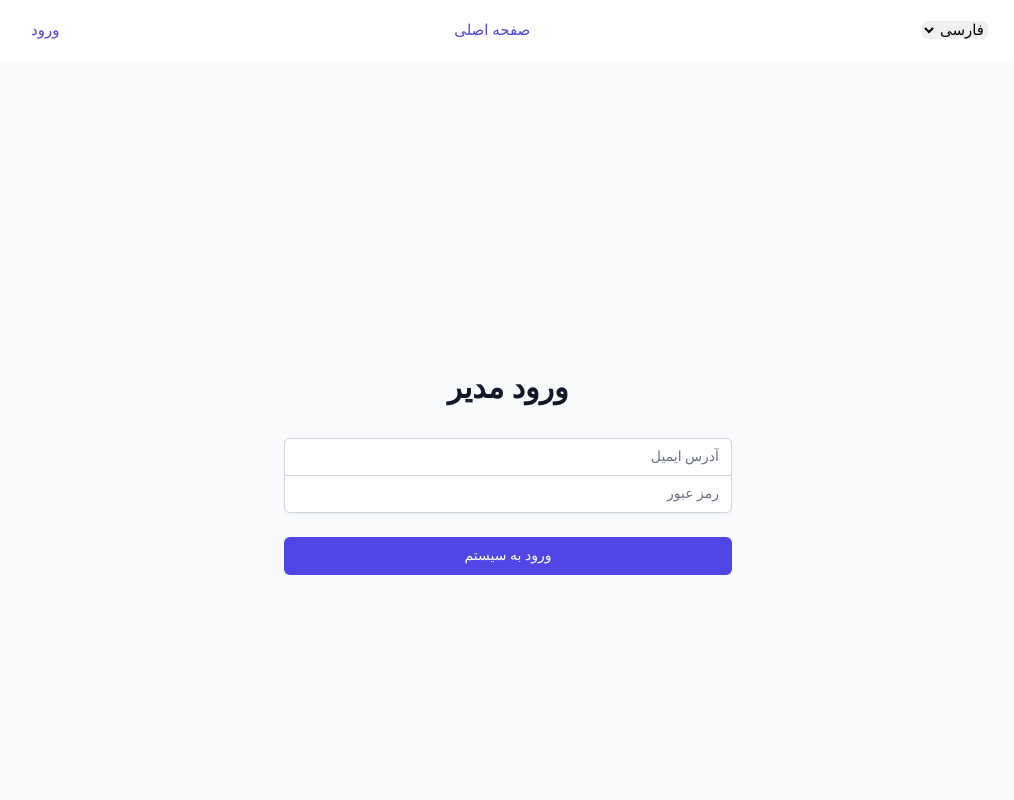
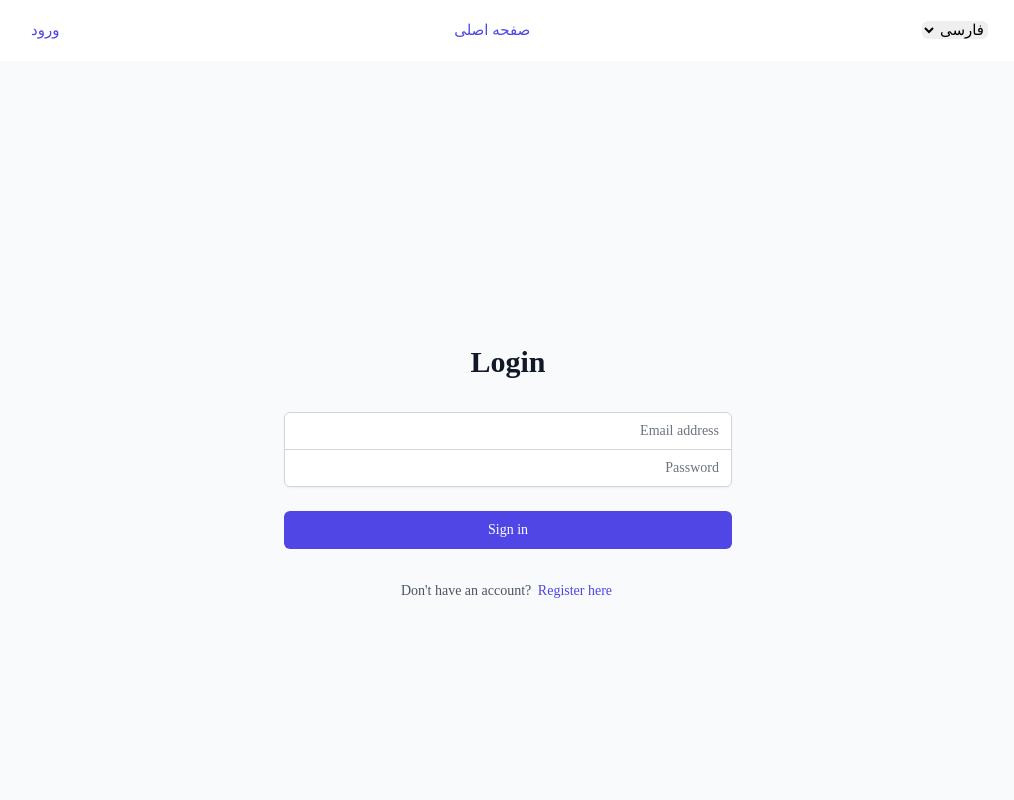
Before and after one commit to md-weber/persian-library, a Vue app: page /login in a window 1280 px wide. Shown: the top 800 px of the page, without its empty margins (132-1146 px from the left). Built offline with nearby package versions, Linux system fonts and the light colour scheme; no server answers.

Commit message:
Added a register page to the view

```diff
--- a/src/App.vue
+++ b/src/App.vue
@@ -49,15 +49,34 @@
 </template>
 
 <script setup>
+import { onMounted, ref } from "vue";
+import { useRouter } from "vue-router";
+import { useI18n } from "vue-i18n";
 import { useAuthStore } from "@/stores/authStore";
-import { useRouter } from "vue-router";
-import { ref } from "vue";
-import { useI18n } from "vue-i18n";
+import { auth } from "@/repositories/firebase";
+import { onAuthStateChanged } from "firebase/auth";
+import { doc, getDoc } from "firebase/firestore";
+import { db } from "@/repositories/firebase";
 
 const { locale } = useI18n();
 const currentLocale = ref(locale.value);
 const authStore = useAuthStore();
 const router = useRouter();
+
+onMounted(() => {
+  onAuthStateChanged(auth, async (firebaseUser) => {
+    if (firebaseUser) {
+      // Get user data from Firestore
+      const userDoc = await getDoc(doc(db, "users", firebaseUser.uid));
+      if (userDoc.exists()) {
+        authStore.user = { id: firebaseUser.uid, ...userDoc.data() };
+      }
+    } else {
+      authStore.user = null;
+    }
+    authStore.loading = false;
+  });
+});
 
 const changeLanguage = () => {
   locale.value = currentLocale.value;
--- a/src/i18n/locales/en.json
+++ b/src/i18n/locales/en.json
@@ -83,14 +83,27 @@
         "delete": "Delete",
         "edit": "Edit"
       }
-    },
+    }
+  },
+  "auth": {
     "login": {
-      "title": "Admin Login",
+      "title": "Login",
       "emailPlaceholder": "Email address",
       "emailLabel": "Email address",
       "passwordLabel": "Password",
       "passwordPlaceholder": "Password",
-      "signInButton": "Sign in"
+      "signInButton": "Sign in",
+      "noAccount": "Don't have an account?",
+      "registerLink": "Register here"
+    },
+    "register": {
+      "title": "Create an account",
+      "haveAccount": "Already have an account?",
+      "loginLink": "Sign in",
+      "namePlaceholder": "Name",
+      "emailPlaceholder": "Email address",
+      "passwordPlaceholder": "Password",
+      "submitButton": "Register"
     }
   },
   "errors": {
--- a/src/router/index.js
+++ b/src/router/index.js
@@ -2,6 +2,7 @@ import { createRouter, createWebHistory } from "vue-router";
 import HomePage from "../views/HomePage.vue";
 import AdminView from "../views/AdminView.vue";
 import LoginView from "../views/LoginView.vue";
+import RegisterView from "../views/RegisterView.vue";
 import { useAuthStore } from "@/stores/authStore";
 
 const routes = [
@@ -14,6 +15,11 @@ const routes = [
     path: "/login",
     name: "login",
     component: LoginView,
+  },
+  {
+    path: "/register", // Add this route
+    name: "register",
+    component: RegisterView,
   },
   {
     path: "/admin",
--- a/src/views/LoginView.vue
+++ b/src/views/LoginView.vue
@@ -6,14 +6,14 @@
       <div class="max-w-md w-full space-y-8">
         <div>
           <h2 class="mt-6 text-center text-3xl font-extrabold text-gray-900">
-            {{ $t("admin.login.title") }}
+            {{ $t("auth.login.title") }}
           </h2>
         </div>
         <form class="mt-8 space-y-6" @submit.prevent="handleLogin">
           <div class="rounded-md shadow-sm -space-y-px">
             <div>
               <label for="email-address" class="sr-only">{{
-                $t("admin.login.emailLabel")
+                $t("auth.login.emailLabel")
               }}</label>
               <input
                 v-model="email"
@@ -22,12 +22,12 @@
                 type="email"
                 required
                 class="appearance-none rounded-none relative block w-full px-3 py-2 border border-gray-300 placeholder-gray-500 text-gray-900 rounded-t-md focus:outline-none focus:ring-indigo-500 focus:border-indigo-500 focus:z-10 sm:text-sm"
-                :placeholder="$t('admin.login.emailPlaceholder')"
+                :placeholder="$t('auth.login.emailPlaceholder')"
               />
             </div>
             <div>
               <label for="password" class="sr-only">{{
-                $t("admin.login.passwordLabel")
+                $t("auth.login.passwordLabel")
               }}</label>
               <input
                 v-model="password"
@@ -36,7 +36,7 @@
                 type="password"
                 required
                 class="appearance-none rounded-none relative block w-full px-3 py-2 border border-gray-300 placeholder-gray-500 text-gray-900 rounded-b-md focus:outline-none focus:ring-indigo-500 focus:border-indigo-500 focus:z-10 sm:text-sm"
-                :placeholder="$t('admin.login.passwordPlaceholder')"
+                :placeholder="$t('auth.login.passwordPlaceholder')"
               />
             </div>
           </div>
@@ -46,10 +46,21 @@
               type="submit"
               class="group relative w-full flex justify-center py-2 px-4 border border-transparent text-sm font-medium rounded-md text-white bg-indigo-600 hover:bg-indigo-700 focus:outline-none focus:ring-2 focus:ring-offset-2 focus:ring-indigo-500"
             >
-              {{ $t("admin.login.signInButton") }}
+              {{ $t("auth.login.signInButton") }}
             </button>
           </div>
         </form>
+        <div class="text-center">
+          <p class="text-sm text-gray-600">
+            {{ $t("auth.login.noAccount") }}
+            <RouterLink
+              to="/register"
+              class="font-medium text-indigo-600 hover:text-indigo-500"
+            >
+              {{ $t("auth.login.registerLink") }}
+            </RouterLink>
+          </p>
+        </div>
         <div v-if="error" class="text-red-500 text-center mt-2">
           {{ error }}
         </div>
--- a/src/views/RegisterView.vue
+++ b/src/views/RegisterView.vue
@@ -49,6 +49,17 @@
             </button>
           </div>
         </form>
+        <div class="text-center">
+          <p class="text-sm text-gray-600">
+            {{ $t("auth.register.haveAccount") }}
+            <RouterLink
+              to="/login"
+              class="font-medium text-indigo-600 hover:text-indigo-500"
+            >
+              {{ $t("auth.register.loginLink") }}
+            </RouterLink>
+          </p>
+        </div>
         <div v-if="error" class="text-red-500 text-center mt-2">
           {{ error }}
         </div>
```
